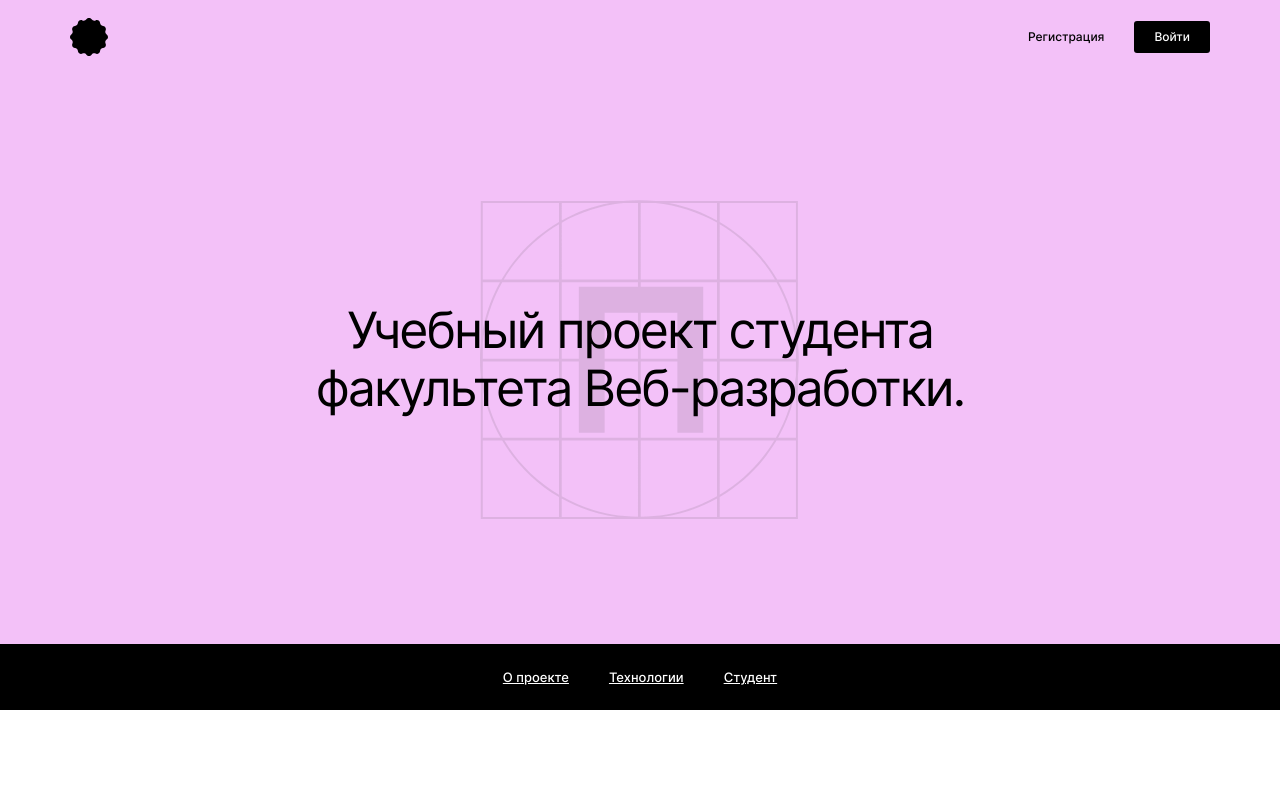
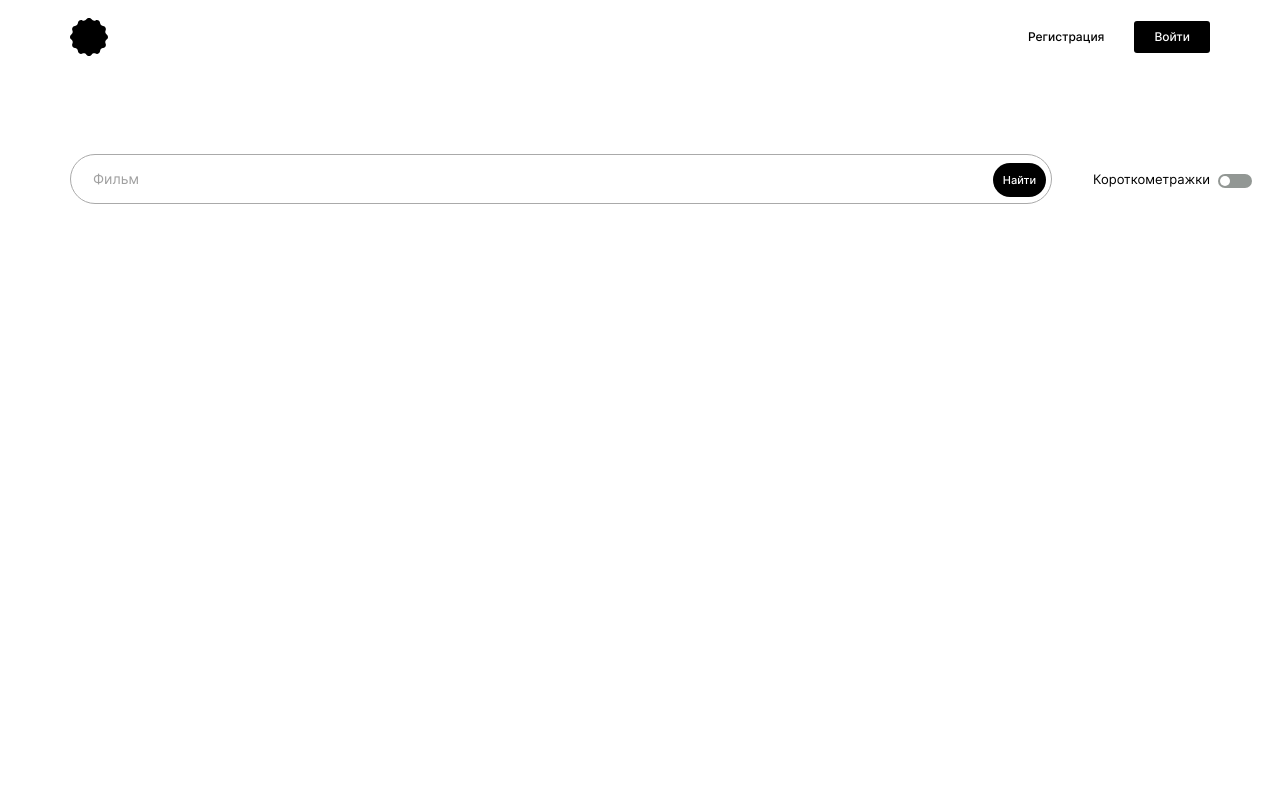
Before and after one commit to Alexandr-Ivsr/movies-explorer-frontend, a React (Create React App) app: page / in a window 1280 px wide. Shown: the top 800 px of the page. Built offline with nearby package versions, Linux system fonts and the light colour scheme.

Commit message:
add adaptive&custom checkbox

```diff
--- a/src/components/App/App.js
+++ b/src/components/App/App.js
@@ -1,11 +1,13 @@
 import React from 'react';
 import './App.css';
 import Main from '../Main/Main';
+import Movies from '../Movies/Movies';
 
 function App() {
   return (
     <div className="page">
-      <Main></Main>
+      {/* <Main></Main> */}
+      <Movies />
     </div>
   );
 }
--- a/src/components/Movies/Movies.js
+++ b/src/components/Movies/Movies.js
@@ -1,10 +1,17 @@
 import React from 'react';
 import './Movies.css';
 import Header from '../Header/Header';
+import SearchForm from '../SearchForm/SearchForm';
+// import Preloader from '../Preloader/Preloader';
 
 export default function Movies(props) {
-	return (
-		<>
-		</>
+  return (
+    <>
+      <Header />
+      <main className="movies">
+        <SearchForm />
+        {/* <Preloader /> */}
+      </main>
+    </>
   )
 }
--- /dev/null
+++ b/src/components/Preloader/Preloader.css
@@ -0,0 +1,88 @@
+@keyframes preloader-inside-white {
+  0% {
+      -webkit-transform: scale(0, 0);
+      -moz-transform: scale(0, 0);
+      -ms-transform: scale(0, 0);
+      -o-transform: scale(0, 0);
+      transform: scale(0, 0);
+  }
+  100% {
+      -webkit-transform: scale(1, 1);
+      -moz-transform: scale(1, 1);
+      -ms-transform: scale(1, 1);
+      -o-transform: scale(1, 1);
+      transform: scale(1, 1);
+  }
+}
+
+@keyframes preloader-inside-red {
+  0% {
+      -webkit-transform: scale(0, 0);
+      -moz-transform: scale(0, 0);
+      -ms-transform: scale(0, 0);
+      -o-transform: scale(0, 0);
+      transform: scale(0, 0);
+  }
+  30% {
+      -webkit-transform: scale(0, 0);
+      -moz-transform: scale(0, 0);
+      -ms-transform: scale(0, 0);
+      -o-transform: scale(0, 0);
+      transform: scale(0, 0);
+  }
+  100% {
+      -webkit-transform: scale(1, 1);
+      -moz-transform: scale(1, 1);
+      -ms-transform: scale(1, 1);
+      -o-transform: scale(1, 1);
+      transform: scale(1, 1);
+  }
+}
+
+.preloader {
+  display: flex;
+  align-items: center;
+  justify-content: center;
+  width: 100%;
+  height: 100%;
+  z-index: 10;
+  padding: 20px;
+}
+
+.preloader__container {
+  width: 100px;
+  height: 100px;
+  position: relative;
+}
+
+.preloader__round {
+  width: 100px;
+  height: 100px;
+  position: absolute;
+  top: 0;
+  left: 0;
+  background: #2BE080;
+  border-radius: 50px;
+}
+
+.preloader__round::after,
+.preloader__round::before {
+  content: '';
+  width: 100px;
+  height: 100px;
+  position: absolute;
+  top: 0;
+  left: 0;
+  border-radius: 50px;
+}
+
+.preloader__round::after {
+  background: white;
+  animation: preloader-inside-white 1s ease-in-out infinite;
+}
+
+.preloader__round::before {
+  z-index: 10;
+  background: #2BE080;
+  animation: preloader-inside-red 1s ease-in-out infinite;
+}
--- /dev/null
+++ b/src/components/Preloader/Preloader.js
@@ -0,0 +1,14 @@
+import React from 'react';
+import './Preloader.css';
+
+const Preloader = () => {
+  return (
+    <div className="preloader">
+      <div className="preloader__container">
+        <span className="preloader__round"></span>
+      </div>
+    </div>
+  )
+};
+
+export default Preloader;
--- /dev/null
+++ b/src/components/SearchForm/SearchForm.css
@@ -0,0 +1,141 @@
+.search-form {
+  padding: 60px 10px 55px;
+}
+
+.search-form__form {
+
+}
+
+.search-form__form-wrapper {
+  position: relative;
+}
+
+.search-form__input-text {
+  width: 100%;
+  border: 1.5px solid #AAAAAA;
+  box-sizing: border-box;
+  border-radius: 50px;
+  padding: 15px 70px 15px 16px;
+  font-weight: 400;
+  font-size: 11px;
+  line-height: 18px;
+  margin-bottom: 45px;
+  transition: .2s all ease-in-out;
+  outline: none;
+}
+
+.search-form__input-text::placeholder {
+  color: #A0A0A0;
+}
+
+.search-form__input-text:focus, .search-form__input-text:hover {
+  border-color: #07e024;
+}
+
+.search-form__form-button {
+  padding: 8px 10px;
+  font-weight: 500;
+  font-size: 11px;
+  line-height: 18px;
+  box-sizing: border-box;
+  border-radius: 48px;
+  color: #FFFFFF;
+  background-color: #000000;
+  border: none;
+  position: absolute;
+  right: 6px;
+  top: 9px;
+}
+
+.search-form__filter {
+  text-align: center;
+}
+
+.search-form__custom-checkbox {
+  position: absolute;
+  width: 1px;
+  height: 1px;
+  margin: -1px;
+  border: 0;
+  padding: 0;
+  white-space: nowrap;
+  clip-path: inset(100%);
+  clip: rect(0 0 0 0);
+  overflow: hidden;
+}
+
+.search-form__label {
+  position: relative;
+  font-size: 11px;
+  line-height: 18px;
+}
+
+.search-form__label::before {
+  content: "";
+  width: 34px;
+  height: 14px;
+  position: absolute;
+  right: -42px;
+  bottom: -1px;
+  background-color: #929794;
+  border-radius: 20px;
+  transition: .2s all ease-in-out;
+}
+
+.search-form__label::after {
+  content: "";
+  width: 10px;
+  height: 10px;
+  position: absolute;
+  right: -20px;
+  bottom: 1px;
+  background-color: #FFFFFF;;
+  border-radius: 20px;
+  transition: .2s all ease-in-out;
+}
+
+.search-form__custom-checkbox:checked + .search-form__label::before {
+  background-color:  #2BE080;
+}
+
+.search-form__custom-checkbox:checked + .search-form__label::after {
+  right: -40px;
+}
+
+@media (min-width: 768px) {
+  .search-form {
+    padding: 60px 30px 56px;
+  }
+
+  .search-form__input-text {
+    font-size: 14px;
+    margin-bottom: 38px;
+    padding-left: 18px;
+  }
+
+  .search-form__label {
+    font-size: 13px;
+  }
+}
+
+@media (min-width: 1280px) {
+  .search-form {
+    padding: 80px 70px 94px;
+  }
+
+  .search-form__form {
+    display: flex;
+    align-items: center;
+    justify-content: center;
+    gap: 41px;
+  }
+
+  .search-form__form-wrapper {
+    flex-grow: 1;
+  }
+
+  .search-form__input-text {
+    padding-left: 22px;
+    margin: 0;
+  }
+}
--- /dev/null
+++ b/src/components/SearchForm/SearchForm.js
@@ -0,0 +1,19 @@
+import React from 'react';
+import './SearchForm.css';
+
+export default function SearchForm(props) {
+  return (
+    <section className="search-form">
+      <form className="search-form__form">
+        <div className="search-form__form-wrapper">
+          <input className="search-form__input-text" type="text" placeholder="Фильм" />
+          <button className="search-form__form-button">Найти</button>
+        </div>
+        <div className="search-form__filter">
+          <input className="search-form__custom-checkbox" type="checkbox" id="Короткометражки" />
+          <label className="search-form__label" for="Короткометражки">Короткометражки</label>
+        </div>
+      </form>
+    </section>
+  )
+}
```
